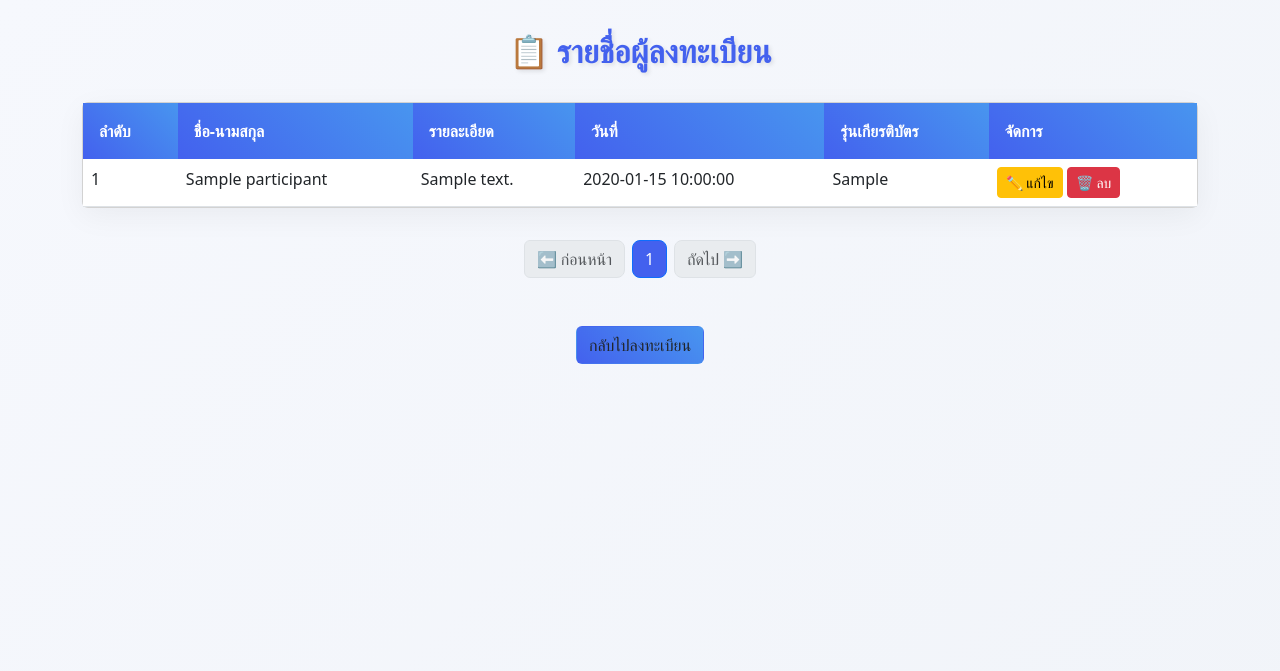
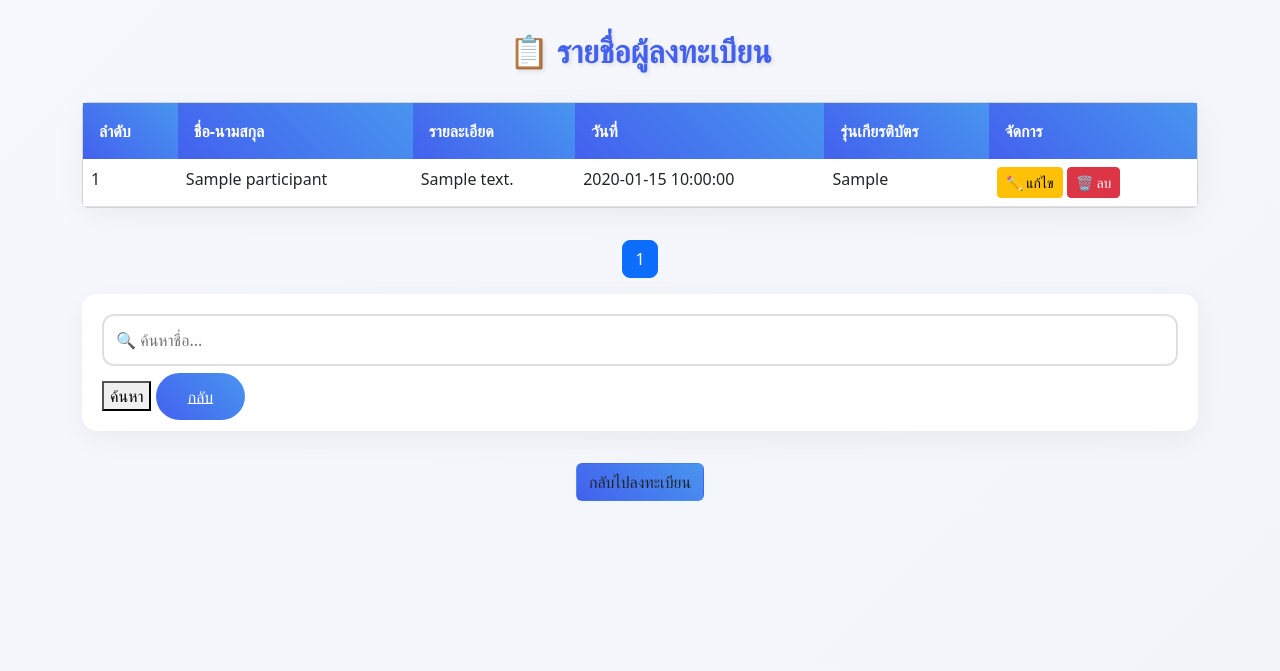
Before and after one commit to kihwchetsada/Certificate, a PHP site: page /backend-list.php in a window 1280 px wide. Shown: the top 671 px of the page. Run offline with PHP 8.4, Linux system fonts and the light colour scheme; tables that the repository leaves empty or names only in its code hold one stand-in row (values such as "Sample post").

Commit message:
แก้ไข หน้าแสดงข้อมูล

```diff
--- a/backend-list.php
+++ b/backend-list.php
@@ -8,22 +8,36 @@ $page = max($page, 1);
 $offset = ($page - 1) * $limit;
 $totalPages = 1;
 $participants = [];
+$search = isset($_GET['search']) ? trim($_GET['search']) : '';
 
 try {
         // นับจำนวนรายการทั้งหมดก่อน
+        if ($search) {
+            $totalStmt = $pdo->prepare("SELECT COUNT(*) FROM participants WHERE name LIKE :search");
+            $totalStmt->execute([':search' => "%$search%"]);
+        } else {
             $totalStmt = $pdo->query("SELECT COUNT(*) FROM participants");
+        }
         $totalRows = $totalStmt->fetchColumn();
         $totalPages = ceil($totalRows / $limit);
 
         // ดึงข้อมูลตามหน้าที่ต้องการ
+        if ($search) {
+            $stmt = $pdo->prepare("SELECT * FROM participants WHERE name LIKE :search ORDER BY id DESC LIMIT :limit OFFSET :offset");
+            $stmt->bindValue(':search', "%$search%", PDO::PARAM_STR);
+            $stmt->bindValue(':limit', $limit, PDO::PARAM_INT);
+            $stmt->bindValue(':offset', $offset, PDO::PARAM_INT);
+        } else {
             $stmt = $pdo->prepare("SELECT * FROM participants ORDER BY id DESC LIMIT :limit OFFSET :offset");
-    $stmt->bindParam(':limit', $limit, PDO::PARAM_INT);
-    $stmt->bindParam(':offset', $offset, PDO::PARAM_INT);
+            $stmt->bindValue(':limit', $limit, PDO::PARAM_INT);
+            $stmt->bindValue(':offset', $offset, PDO::PARAM_INT);
+        }
+
         $stmt->execute();
         $participants = $stmt->fetchAll(PDO::FETCH_ASSOC);
 
         if ($page > $totalPages) {
-        header("Location: ?page=" . $totalPages);
+            header("Location: ?page=" . $totalPages . "&search=" . urlencode($search));
             exit();
         }
 
@@ -32,8 +46,6 @@ try {
         $participants = [];
         $totalPages = 1;
         }
-
-$hasData = !empty($participants);
 ?>
 <!DOCTYPE html>
 <html lang="th">
@@ -47,6 +59,7 @@ $hasData = !empty($participants);
     <link rel="stylesheet" href="https://cdnjs.cloudflare.com/ajax/libs/animate.css/4.1.1/animate.min.css">
 </head>
 <body>
+
     <div class="container">
         <h2 class="page-title animate__animated animate__fadeInDown">📋 รายชื่อผู้ลงทะเบียน</h2>
 
@@ -96,19 +109,37 @@ $hasData = !empty($participants);
 
             <nav aria-label="Page navigation">
             <ul class="pagination justify-content-center">
-                <li class="page-item <?= ($page <= 1) ? 'disabled' : '' ?>">
-                    <a class="page-link" href="?page=<?= $page - 1 ?>">⬅️ ก่อนหน้า</a>
-                </li>
-                <?php for ($i = 1; $i <= $totalPages; $i++): ?>
-                    <li class="page-item <?= ($page == $i) ? 'active' : '' ?>">
-                        <a class="page-link" href="?page=<?= $i ?>"><?= $i ?></a>
+                <?php if ($page > 1): ?>
+                    <li><a class="page-link" href="?page=<?= $page - 1 ?>&search=<?= urlencode($search) ?>">⬅️</a></li>
+                <?php endif; ?>
+
+                <?php if ($page > 3): ?>
+                    <li><span>...</span></li>
+                <?php endif; ?>
+
+                <?php for ($i = max(1, $page - 1); $i <= min($totalPages, $page + 1); $i++): ?>
+                    <li <?= ($page == $i) ? 'class="active"' : '' ?>>
+                        <a class="page-link" href="?page=<?= $i ?>&search=<?= urlencode($search) ?>"><?= $i ?></a>
                     </li>
                 <?php endfor; ?>
-                <li class="page-item <?= ($page >= $totalPages) ? 'disabled' : '' ?>">
-                    <a class="page-link" href="?page=<?= $page + 1 ?>">ถัดไป ➡️</a>
-                </li>
+
+                <?php if ($page < $totalPages - 2): ?>
+                    <li><span>...</span></li>
+                <?php endif; ?>
+
+                <?php if ($page < $totalPages): ?>
+                    <li><a class="page-link" href="?page=<?= $page + 1 ?>&search=<?= urlencode($search) ?>">➡️</a></li>
+                <?php endif; ?>
             </ul>
         </nav>
+
+        <div class="search-container">
+        <form method="GET" action="">
+            <input type="text" name="search" placeholder="🔍 ค้นหาชื่อ..." value="<?= htmlspecialchars($search) ?>">
+            <button type="submit">ค้นหา</button>
+            <a href="backend-list.php" class="back-button">กลับ</a>
+        </form>
+    </div>
 
         <div class="text-center">
             <a href="backend-index.php" class="btn back-button">กลับไปลงทะเบียน</a>
--- a/css/backend-list.css
+++ b/css/backend-list.css
@@ -10,6 +10,70 @@
 body {
     background: linear-gradient(135deg, #f6f8fd 0%, #f1f4f9 100%);
     min-height: 100vh;
+}
+.search-sidebar {
+    width: 300px;
+}
+
+.search-container {
+    background: white;
+    padding: 20px;
+    border-radius: 15px;
+    box-shadow: 0 8px 30px rgba(0, 0, 0, 0.05);
+    position: sticky;
+    top: 20px;
+}
+
+.search-container input {
+    width: 100%;
+    padding: 12px;
+    border: 2px solid #e0e0e0;
+    border-radius: 12px;
+    margin-bottom: 15px;
+    font-size: 16px;
+    transition: all 0.3s ease;
+}
+
+.search-container input:focus {
+    border-color: var(--primary-color);
+    outline: none;
+    box-shadow: 0 0 10px rgba(67, 97, 238, 0.1);
+}
+
+.search-button {
+    width: 100%;
+    padding: 12px;
+    background: linear-gradient(45deg, var(--primary-color), var(--accent-color));
+    color: white;
+    border: none;
+    border-radius: 12px;
+    margin-bottom: 10px;
+    cursor: pointer;
+    font-weight: 600;
+    transition: all 0.3s ease;
+}
+
+.search-button:hover {
+    transform: translateY(-2px);
+    box-shadow: 0 4px 15px rgba(67, 97, 238, 0.2);
+}
+
+.back-link {
+    display: block;
+    width: 100%;
+    padding: 12px;
+    background: rgba(67, 97, 238, 0.1);
+    color: var(--primary-color);
+    text-align: center;
+    border-radius: 12px;
+    text-decoration: none;
+    font-weight: 600;
+    transition: all 0.3s ease;
+}
+
+.back-link:hover {
+    background: rgba(67, 97, 238, 0.15);
+    transform: translateY(-2px);
 }
 
 .container {
@@ -139,7 +203,6 @@ body {
         border-radius: 15px;
         overflow: hidden;
     }
-
     .btn {
         padding: 0.4rem 0.8rem;
         font-size: 0.9rem;
```
Lines whose indentation alone changed are shown as unchanged.
